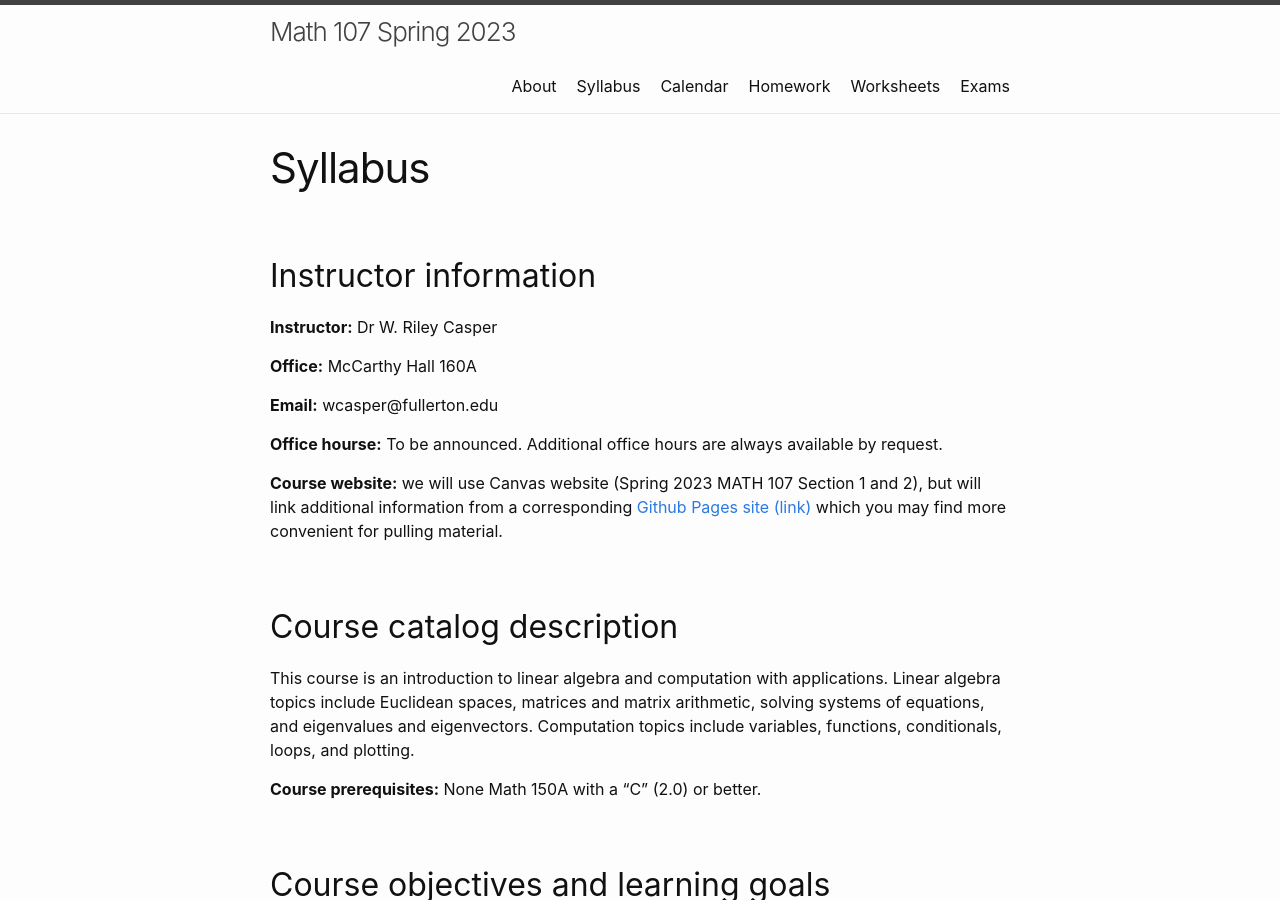
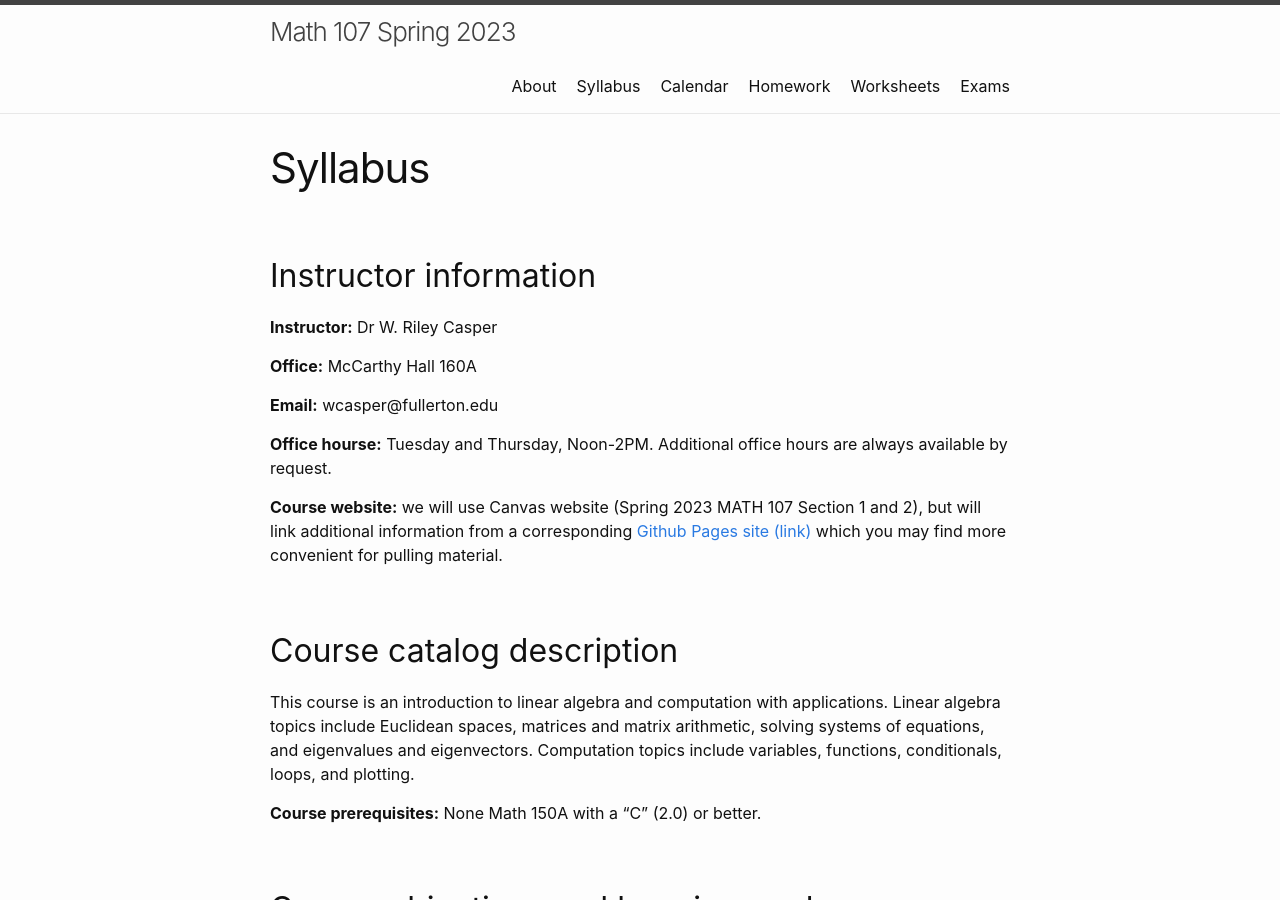
Before and after one commit to wcasper/math107spring2023, a Jekyll site: the page built from extras/syllabus.md, in a window 1280 px wide and 900 px high. Built offline with Jekyll 4.4.1, drawn with Linux system fonts in a browser that asks for light colours.

Commit message:
updated office hours

```diff
--- a/extras/syllabus.md
+++ b/extras/syllabus.md
@@ -11,7 +11,7 @@ permalink: /extras/syllabus
 
 **Email:** wcasper@fullerton.edu
 
-**Office hourse:** To be announced.  Additional office hours are always available by request.
+**Office hourse:** Tuesday and Thursday, Noon-2PM.  Additional office hours are always available by request.
 
 **Course website:** we will use Canvas website (Spring 2023 MATH 107 Section 1 and 2), but will link additional information from a corresponding <a target="_parent" href="https://wcasper.github.io/math107spring2023">Github Pages site (link)</a> which you may find more convenient for pulling material.
 
```
